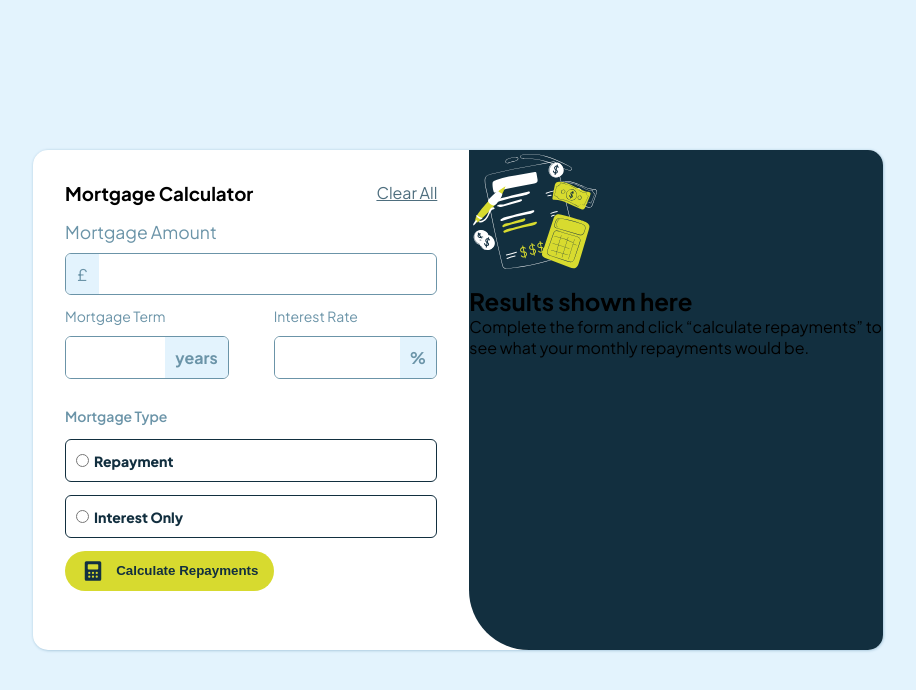
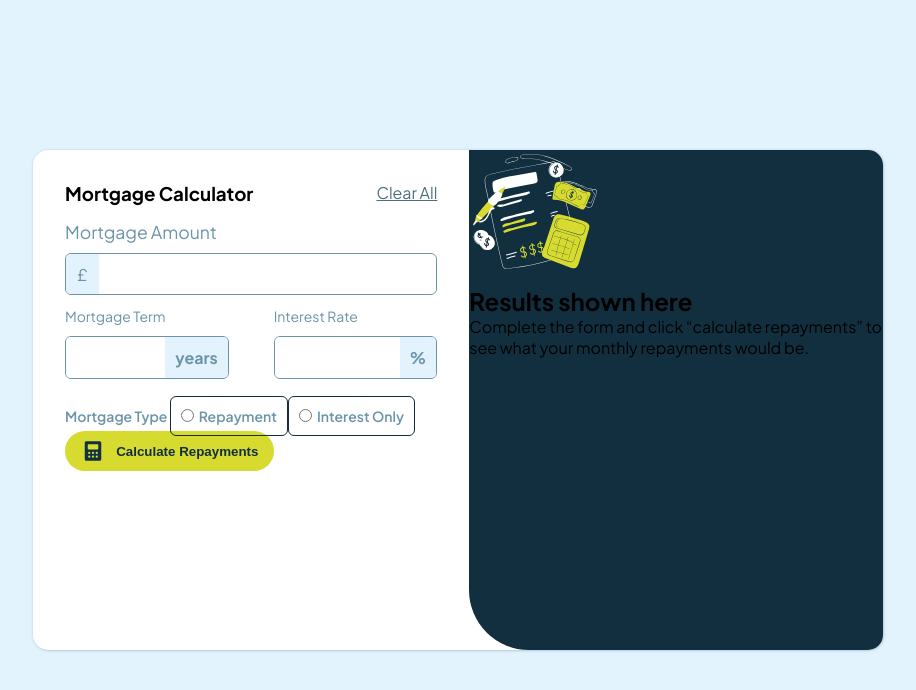
Before and after one commit to kasimugur/kasimugur-mortgage-repayment-calculator-app, a React (Vite) app: page / in a window 1280 px wide. Shown: the top 690 px of the page, without its empty margins (182-1098 px from the left). Built offline with nearby package versions, Linux system fonts and the light colour scheme.

Commit message:
click js added

```diff
--- a/src/components/Mortgage.jsx
+++ b/src/components/Mortgage.jsx
@@ -5,9 +5,9 @@ import { useEffect } from 'react'
 import DefaultCard from './DefaultCard'
 import ActiveCard from './ActiveCard'
 import SiteContext from '../context/SiteContext'
+import { classBg } from '../page/click'
 
 export default function Mortgage() {
-
 
 
   const [mortgageTotal, setMortgageTotal] = useState('')
@@ -92,17 +92,16 @@ export default function Mortgage() {
                   {(error && !interest) ? <p>This fıeld is required</p> : ''}
                 </div>
               </div>
-              <div className="type">
+              <div className="type ">
                 <label>Mortgage Type </label>
-                <div className="rad">
-                  <input type="radio" />
-                  <label>Repayment</label>
-                </div>
-                <div className="rad ">
-                  <input type="radio" />
-                  <label>Interest Only</label>
-
-                </div>
+                <label className="rad" onClick={classBg()}>
+                  <input id='radio' type="radio" name='radio' />Repayment
+                  <span id="checkmark"></span>
+                </label>
+                <label className="rad">
+                  <input id='radio' type="radio" name='radio' />Interest Only
+                  <span id="checkmark"></span>
+                </label>
               </div>
               <button onClick={() => result()}  > {iconCalculator}Calculate Repayments</button>
             </form>
--- /dev/null
+++ b/src/page/click.js
@@ -0,0 +1,21 @@
+function classBg() {
+  const rad = document.querySelectorAll('.rad');
+
+
+
+  rad.forEach((ra) => {
+    ra.addEventListener('click', () => {
+      removeRa()
+      ra.classList.add('bg');
+
+    })
+
+  })
+
+  const removeRa = () => {
+    rad.forEach((ra) => {
+      ra.classList.remove('bg')
+    })
+  }
+}
+export {classBg}
```
